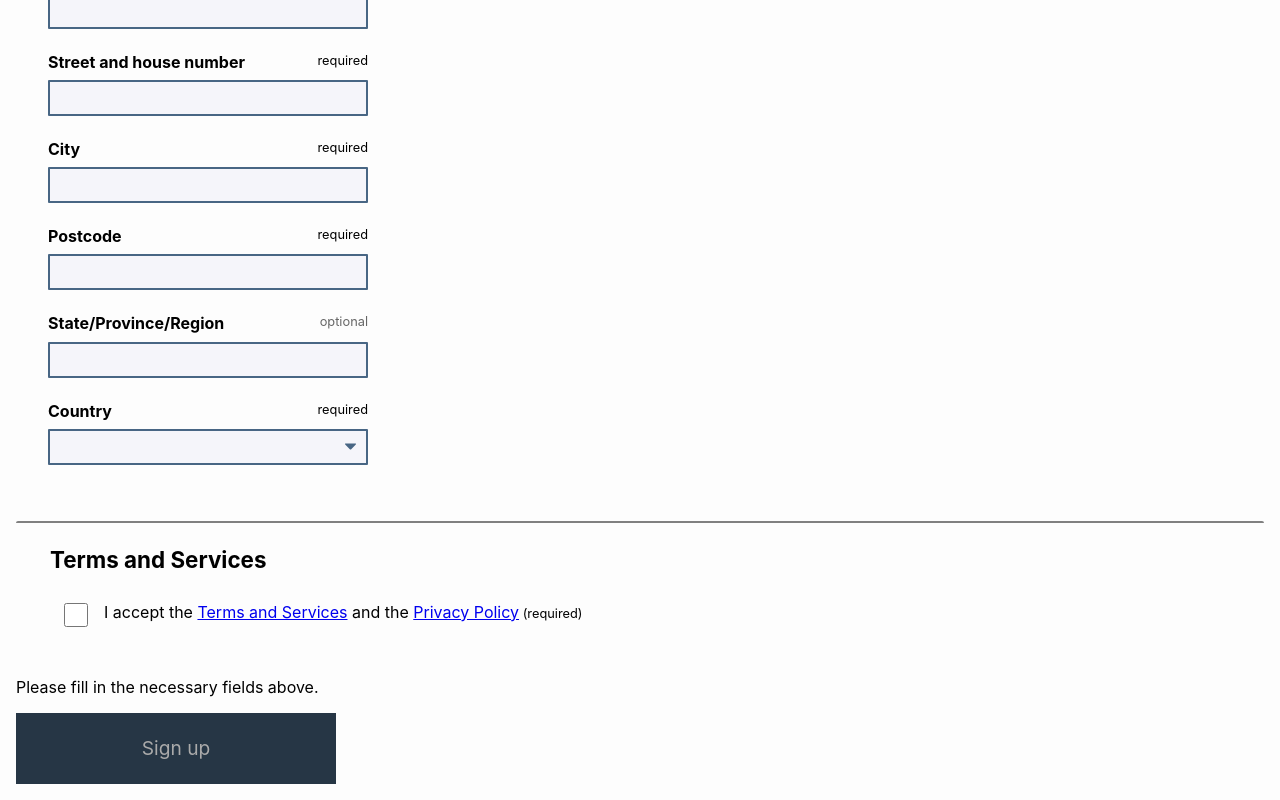
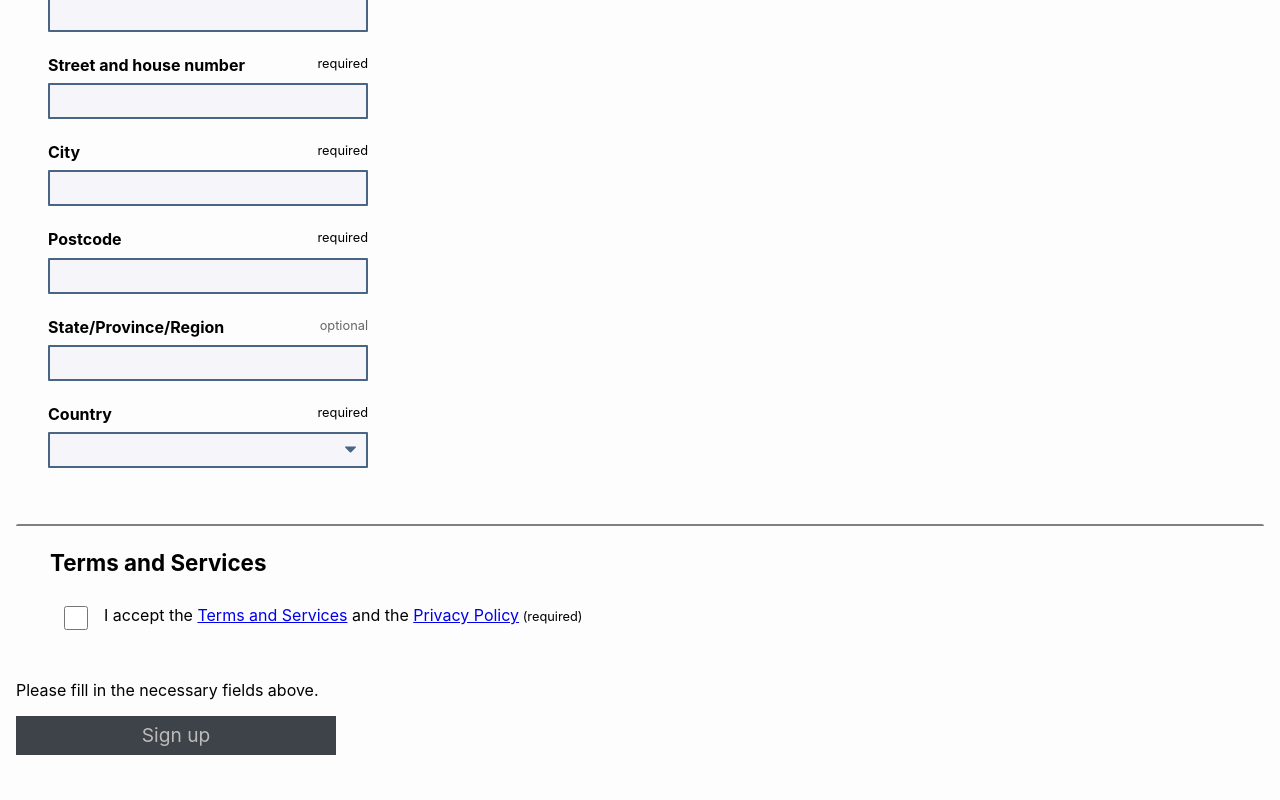
Before and after one commit to molily/angular-form-testing, an Angular app in the folder client/: page / in a window 1280 px wide. Shown: the part 1030-1830 px from the top of the page. After the commit the page ends 1801 px from the top, so only its background shows below. Built offline with nearby package versions, Linux system fonts and the light colour scheme.

Commit message:
Focus styles

```diff
--- a/client/src/app/components/signup-form/signup-form.component.scss
+++ b/client/src/app/components/signup-form/signup-form.component.scss
@@ -226,7 +226,6 @@ input[type='checkbox'].ng-invalid.ng-touched::after {
 button[type='submit'] {
   width: 100%;
   font-size: 1.2rem;
-  padding: 1rem;
 
   @media (min-width: 40rem) {
     max-width: 20rem;
--- a/client/src/app/sass/variables.scss
+++ b/client/src/app/sass/variables.scss
@@ -14,3 +14,5 @@ $field-background-selected-dark: #4a4a4a;
 
 $error-color-light: crimson;
 $error-color-dark: #f55;
+
+$focus-shadow: 0 0 2px 4px rgba($primary-color, 0.2);
--- a/client/src/styles.scss
+++ b/client/src/styles.scss
@@ -62,16 +62,21 @@ select {
 button {
   min-width: 2rem;
   border: 0;
+  padding: 0.5rem;
+  line-height: 1.2;
   background-color: v.$primary-color;
   color: #fff;
 
   &:disabled {
-    background-color: color.adjust(v.$primary-color, $lightness: -25%, $saturation: -50%);
-    color: #aaa;
+    background-color: color.adjust(v.$primary-color, $lightness: -20%, $saturation: -70%);
+    color: #bbb;
+  }
+
+  &:focus {
+    outline: 0;
+    box-shadow: v.$focus-shadow;
   }
 }
-
-$focus-shadow: 0 0 0.5px 3px rgba(v.$primary-color, 0.8);
 
 input[type='text'],
 input[type='number'],
@@ -89,7 +94,8 @@ select {
 
   &:focus {
     outline: 0;
-    box-shadow: $focus-shadow;
+    border-color: v.$primary-color;
+    box-shadow: v.$focus-shadow;
   }
 }
 
@@ -99,7 +105,7 @@ input[type='checkbox'] {
 
   &:focus {
     outline: 0;
-    box-shadow: $focus-shadow;
+    box-shadow: v.$focus-shadow;
   }
 }
 
@@ -118,7 +124,8 @@ select.ng-invalid.ng-touched {
   }
 
   &:focus {
-    box-shadow: $focus-shadow, $error-shadow;
+    border-color: v.$primary-color;
+    box-shadow: v.$focus-shadow, $error-shadow;
   }
 }
 
```
